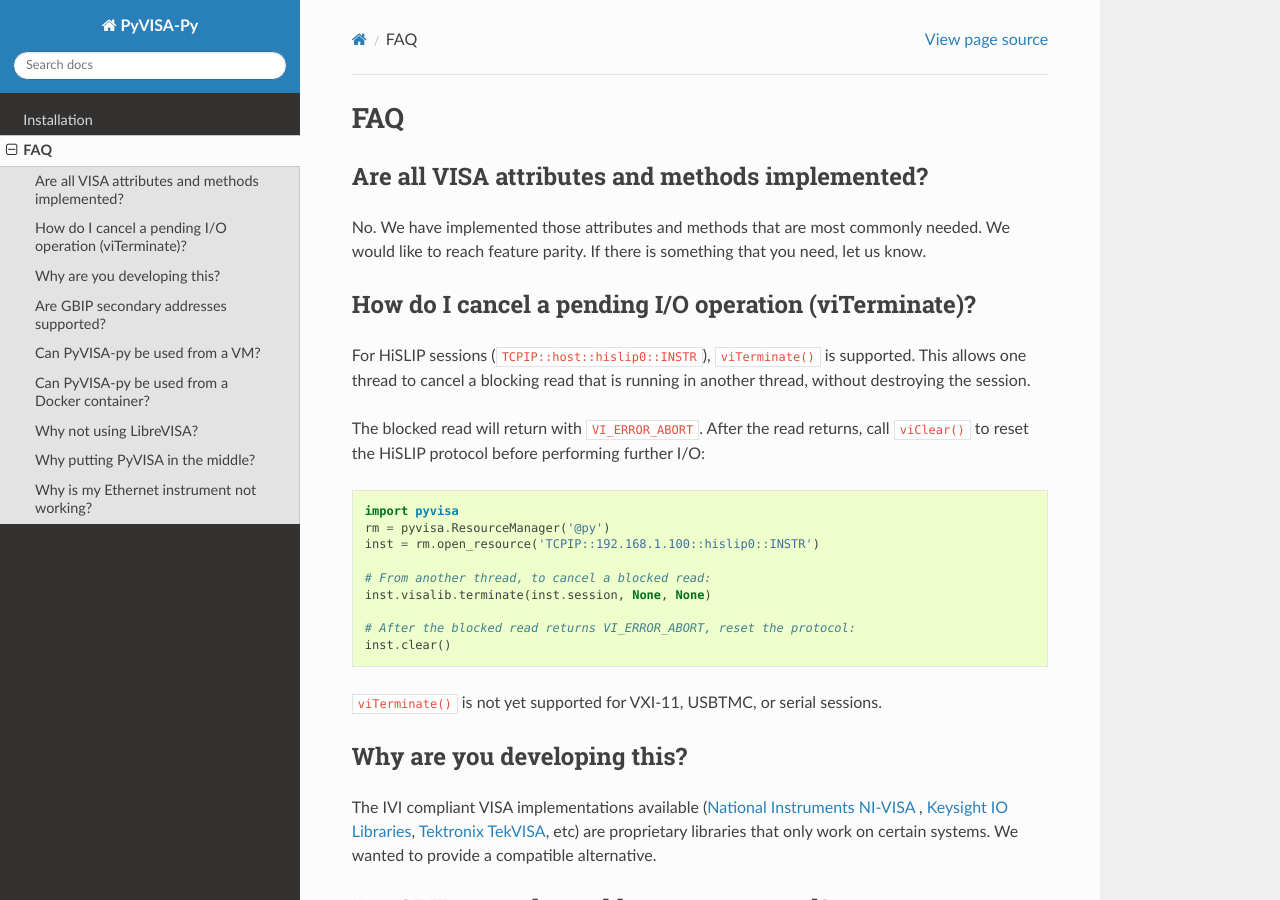
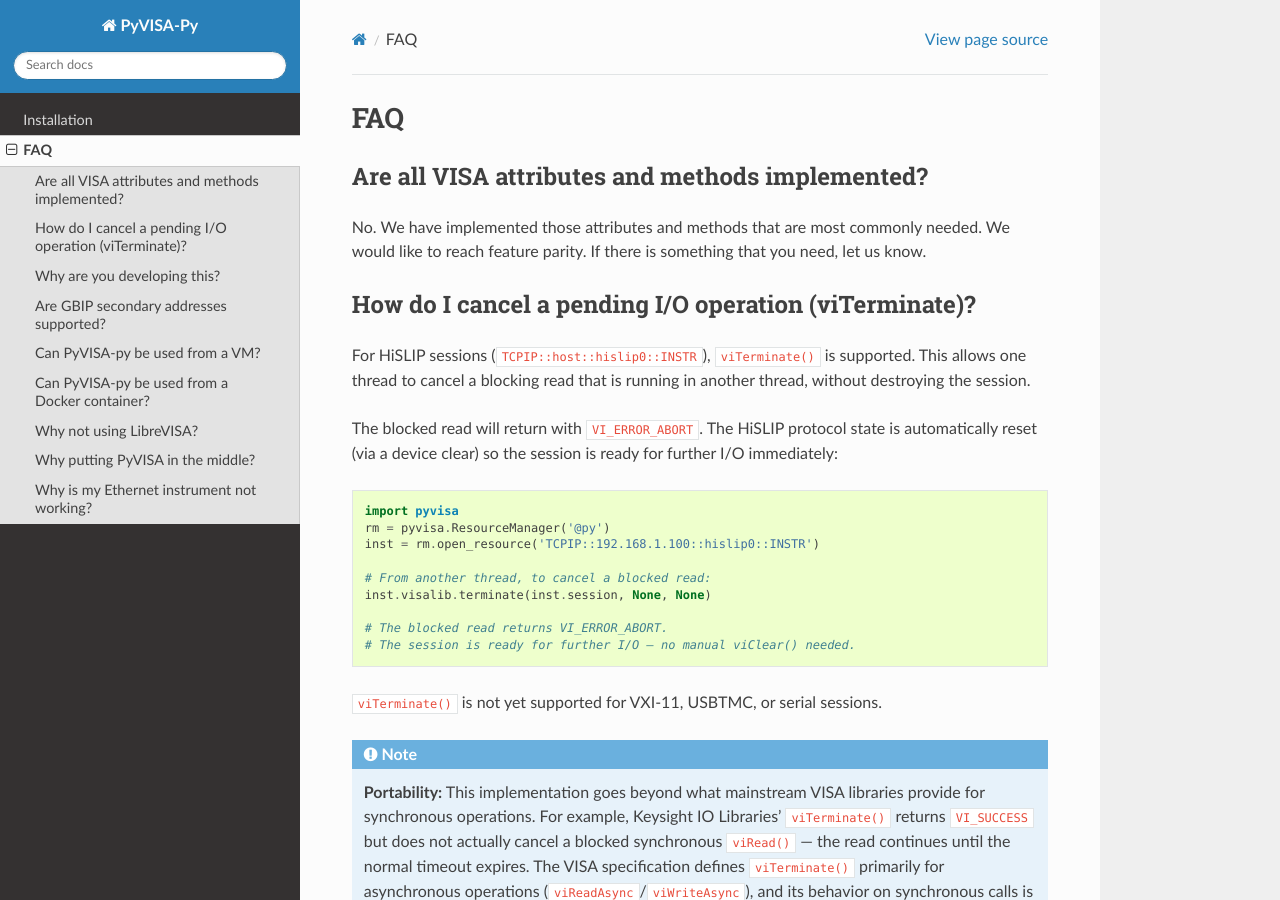
Before and after one commit to pyvisa/pyvisa-py, a Sphinx documentation site: the page built from docs/source/faq.rst, in a window 1280 px wide and 900 px high. Built offline with Sphinx 7.4.7 and the Read the Docs theme 3.1.0, drawn with Linux system fonts in a browser that asks for light colours; some of the changed text lies outside the part shown.

Commit message:
add portability node and type annotations

```diff
--- a/docs/source/faq.rst
+++ b/docs/source/faq.rst
@@ -20,8 +20,9 @@
 supported.  This allows one thread to cancel a blocking read that is running
 in another thread, without destroying the session.
 
-The blocked read will return with ``VI_ERROR_ABORT``.  After the read returns,
-call ``viClear()`` to reset the HiSLIP protocol before performing further I/O::
+The blocked read will return with ``VI_ERROR_ABORT``.  The HiSLIP protocol
+state is automatically reset (via a device clear) so the session is ready for
+further I/O immediately::
 
     import pyvisa
     rm = pyvisa.ResourceManager('@py')
@@ -30,10 +31,22 @@
     # From another thread, to cancel a blocked read:
     inst.visalib.terminate(inst.session, None, None)
 
-    # After the blocked read returns VI_ERROR_ABORT, reset the protocol:
-    inst.clear()
+    # The blocked read returns VI_ERROR_ABORT.
+    # The session is ready for further I/O — no manual viClear() needed.
 
 ``viTerminate()`` is not yet supported for VXI-11, USBTMC, or serial sessions.
+
+.. note::
+
+    **Portability:** This implementation goes beyond what mainstream VISA
+    libraries provide for synchronous operations.  For example, Keysight IO
+    Libraries' ``viTerminate()`` returns ``VI_SUCCESS`` but does not actually
+    cancel a blocked synchronous ``viRead()`` — the read continues until the
+    normal timeout expires.  The VISA specification defines ``viTerminate()``
+    primarily for asynchronous operations (``viReadAsync``/``viWriteAsync``),
+    and its behavior on synchronous calls is implementation-defined.  Code
+    that relies on ``viTerminate()`` cancelling a synchronous read may not
+    be portable to other VISA backends.
 
 
 Why are you developing this?
```
Also changed, not shown: 3 other files.
